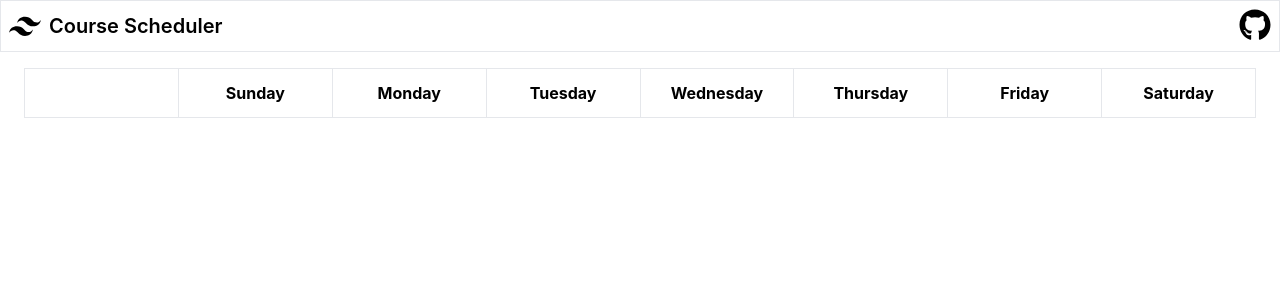
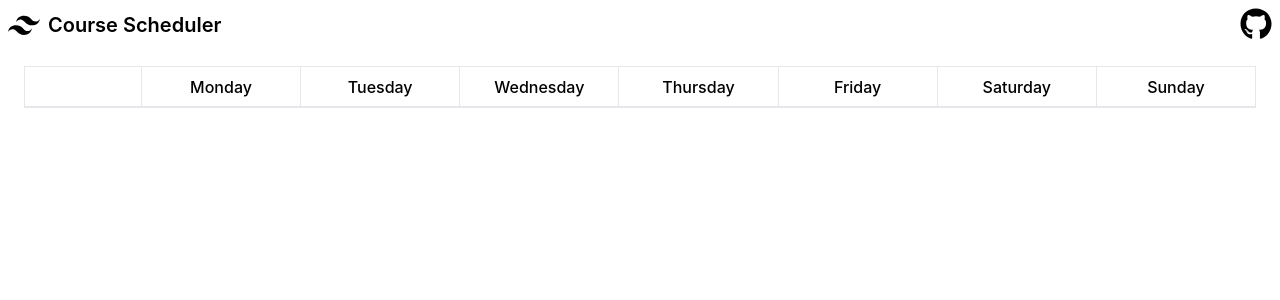
Before and after one commit to phineasla/course-scheduler, a React (Create React App) app: page / in a window 1280 px wide. Shown: the top 300 px of the page. Built offline with nearby package versions, Linux system fonts and the light colour scheme; the HTML template or start-up script is replaced by a standard one.

Commit message:
move from <table> to <div>

```diff
--- a/package.json
+++ b/package.json
@@ -19,6 +19,7 @@
     "@types/react": "^17.0.0",
     "@types/react-dom": "^17.0.0",
     "autoprefixer": "^9",
+    "classnames": "^2.3.1",
     "postcss": "^7",
     "react": "^17.0.2",
     "react-dom": "^17.0.2",
--- a/src/App.tsx
+++ b/src/App.tsx
@@ -6,7 +6,7 @@ import { Timetable } from "./components/Timetable";
 function App() {
   return (
     <div className="App">
-      <header className="App-header border mb-4">
+      <header className="App-header mb-4">
         <nav className="flex items-center justify-between flex-wrap p-2">
           <div className="flex items-center flex-shrink-0 mr-6">
             <svg
--- a/src/components/Timetable.tsx
+++ b/src/components/Timetable.tsx
@@ -6,23 +6,42 @@
 //   { field: "lab", headerName: "Lab", width: 150 },
 // ];
 
-const colHeader = [
-  "Sunday",
+
+
+const dayOfWeekArray = [
   "Monday",
   "Tuesday",
   "Wednesday",
   "Thursday",
   "Friday",
   "Saturday",
+  "Sunday",
 ];
 
 const timeColWidth = 32;
+const dayHeaderHeight = 10;
 
-export const Timetable = () => {
+const DayHeader = ({ dayOfWeek }: { dayOfWeek: string[] }) => {
   return (
-    <div className="flex flex-col mx-2 md:mx-6">
-      <div className="flex-grow overflow-auto">
-        <table className="table-fixed relative w-full border">
+    <div
+      className={`grid grid-cols-${dayOfWeekArray.length} w-full font-medium`}
+    >
+      {dayOfWeek.map((value, index, array) => (
+        <div className="flex border-l justify-center items-center">{value}</div>
+      ))}
+    </div>
+  );
+};
+
+export const Timetable = ({timeColMinWidth = 32, tableColMinWidth = 40}) => {
+  return (
+    <div className="timetable flex flex-col mx-2 md:mx-6 overflow-auto border">
+      <div className={`timetable__header flex h-${dayHeaderHeight} border-b`}>
+        {/* Empty div for time column */}
+        <div className={`w-${timeColWidth}`}></div>
+        <DayHeader dayOfWeek={dayOfWeekArray} />
+
+        {/* <table className="table-fixed relative w-full border">
           <tr>
             <th className="sticky top-0 px-6 py-3 w-32 border border-gray" />
             {colHeader.map((value, index, array) => (
@@ -31,13 +50,9 @@ export const Timetable = () => {
               </th>
             ))}
           </tr>
-        </table>
+        </table> */}
       </div>
-      {/* <div className="flex overflow-auto justify-center">
-        {colHeader.map((value, index, array) => (
-          <div className="border border-gray w-32">{value}</div>
-        ))}
-      </div> */}
+      <div className="timetable__body"></div>
     </div>
   );
 };
```
Also changed, not shown: 1 other file (tests, documents, lock files or other folders).
